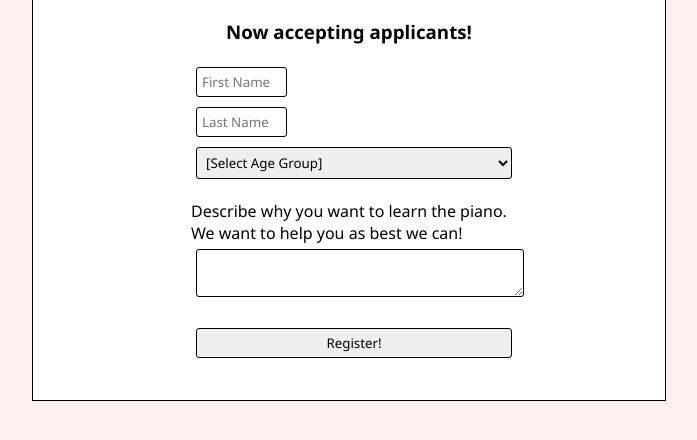
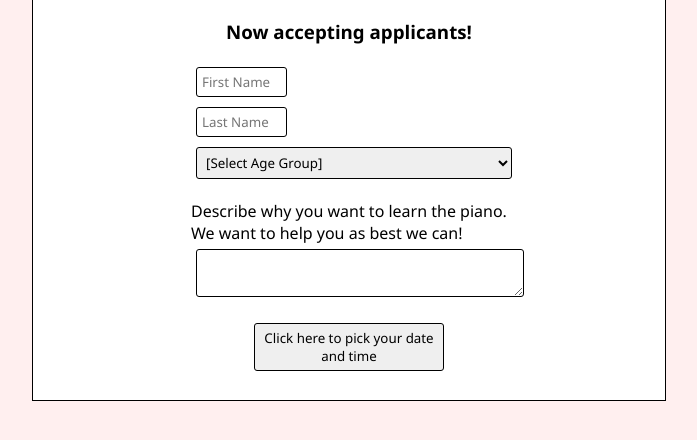
Before and after one commit to georgeson-caleb/cit261, a PHP site: page /FinalProject/home.html in a window 1280 px wide. Shown: the part 311-751 px from the top of the page, without its empty margins (291-988 px from the left). Run offline with PHP 8.4, Linux system fonts and the light colour scheme.

Commit message:
Final Project almost done

```diff
--- a/FinalProject/home.html
+++ b/FinalProject/home.html
@@ -105,7 +105,7 @@
                   Describe why you want to learn the piano. We want to help you as best we can!
                   <textarea id="description"></textarea>
                </p>
-               <button type="button" onclick="slide1Left()">Register!</button>
+               <button type="button" onclick="slide1Left()">Click here to pick your date and time</button>
             </div>
             <div id="slide2" style="display:none">
                <div class="flexBox">
@@ -124,14 +124,14 @@
                         <div class="selection" onmouseover="wiggleDiv(this); play('e4')" onanimationend="undoWiggle(this)" onclick="selectTime(this)">9 am</div>
                         <div class="selection" onmouseover="wiggleDiv(this); play('g4')" onanimationend="undoWiggle(this)" onclick="selectTime(this)">10 am</div>
                         <div class="selection" onmouseover="wiggleDiv(this); play('c5')" onanimationend="undoWiggle(this)" onclick="selectTime(this)">11 am</div>
-                        <div class="selection" onmouseover="wiggleDiv(this); play('c4')" onanimationend="undoWiggle(this)" onclick="selectTime(this)">12 pm</div>
-                        <div class="selection" onmouseover="wiggleDiv(this); play('e4')" onanimationend="undoWiggle(this)" onclick="selectTime(this)">1 pm</div>
-                        <div class="selection" onmouseover="wiggleDiv(this); play('g4')" onanimationend="undoWiggle(this)" onclick="selectTime(this)">2 pm</div>
+                        <div class="selection" onmouseover="wiggleDiv(this); play('e5')" onanimationend="undoWiggle(this)" onclick="selectTime(this)">12 pm</div>
+                        <div class="selection" onmouseover="wiggleDiv(this); play('g5')" onanimationend="undoWiggle(this)" onclick="selectTime(this)">1 pm</div>
+                        <div class="selection" onmouseover="wiggleDiv(this); play('c6')" onanimationend="undoWiggle(this)" onclick="selectTime(this)">2 pm</div>
                         <div class="selection" onmouseover="wiggleDiv(this); play('c5')" onanimationend="undoWiggle(this)" onclick="selectTime(this)">3 pm</div>
                      </div>
                   </div>
                </div>
-               <button type="button" onclick="register()">Register</button>
+               <button type="button" onclick="register()">Register!</button>
             </div>
          </div>
       </div>
--- a/FinalProject/script.js
+++ b/FinalProject/script.js
@@ -3,6 +3,8 @@ class Student {
    lastName;
    ageGroup;
    description;
+   days;
+   time;
 }
 
 var Monday = false;
@@ -56,6 +58,19 @@ function selectDay(elem) {
    }
 }
 
+var time = '';
+function selectTime(elem) {
+   var times = document.getElementById("timeSelection").childNodes;
+
+   for (var i = 0; i < times.length; i++) {
+      if (times[i].tagName == "DIV") {
+         deselect(times[i]);
+      }
+   }
+   select(elem);
+   time = elem.innerHTML;
+}
+
 function play(note) {
    document.getElementById(note).play();
 }
@@ -74,7 +89,30 @@ function register() {
    student.lastName = document.getElementById("lastName").value;
    student.ageGroup = document.getElementById("ageGroup").value;
    student.description = document.getElementById("description").value;
+   student.days = getDays();
+   student.time = time;
    saveStudentInfo(student);
+}
+
+function getDays() {
+   var days = [];
+   if (Monday) {
+      days.push("Monday");
+   }
+   if (Tuesday) {
+      days.push("Tuesday");
+   }
+   if (Wednesday) {
+      days.push("Wednesday");
+   }
+   if (Thursday) {
+      days.push("Thursday");
+   }
+   if (Friday) {
+      days.push("Friday");
+   }
+
+   return days;
 }
 
 function saveStudentInfo(student) {
--- a/FinalProject/style.css
+++ b/FinalProject/style.css
@@ -68,7 +68,8 @@ header h1 {
 }
 
 #timeSelection {
-   height: 200px;
+   height: 210px;
+   text-align: center;
 }
 
 .scrollable {
@@ -134,6 +135,12 @@ button, textarea, select {
    font-family: 'Segoe UI', Tahoma, Geneva, Verdana, sans-serif;
 }
 
+button {
+   width: 60%;
+   margin: auto;
+   display: block;
+}
+
 .expandable:focus {
    width: 100%;
 }
```
